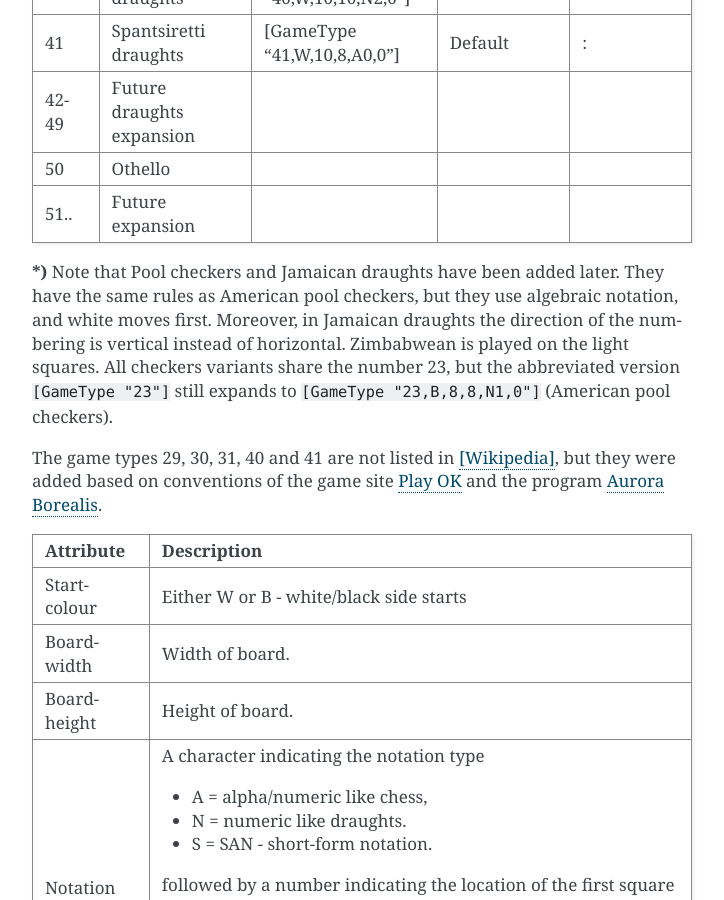
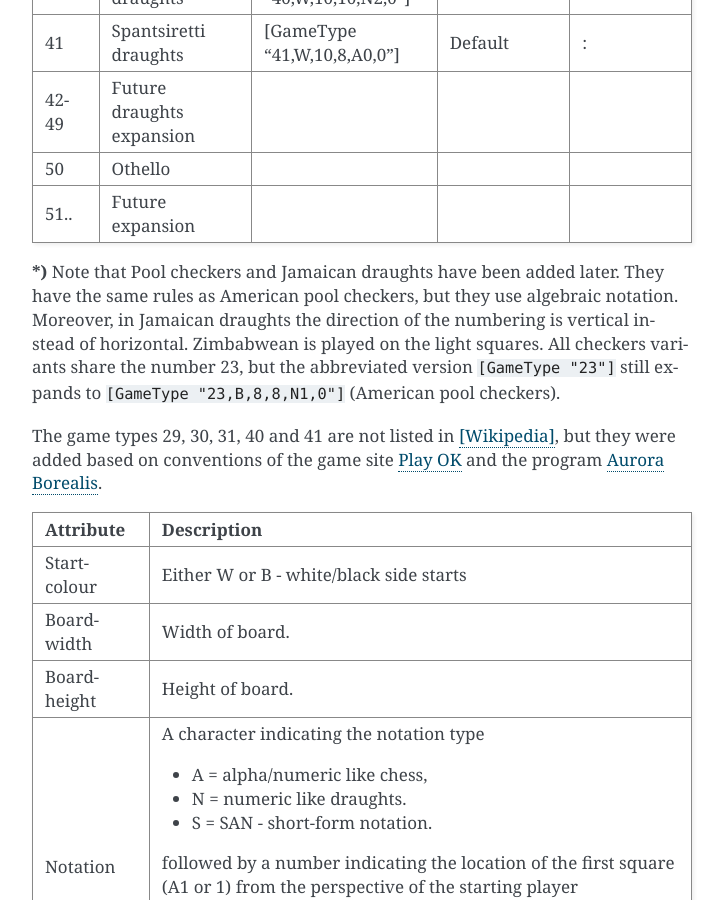
Before and after one commit to wiegerw/pdn, a Sphinx documentation site: the page built from doc/gametype.rst, in a window 1280 px wide and 900 px high, scrolled down 1611 px. Shown: the whole window, without its empty margins (388-1112 px from the left). Built offline with Sphinx 7.4.7, drawn with Linux system fonts in a browser that asks for light colours.

Commit message:
Removed an outdated comment about Jamaican draughts

```diff
--- a/doc/gametype.rst
+++ b/doc/gametype.rst
@@ -73,7 +73,7 @@ found at :download:`gametype.html <gametype.html>`.
 
 ***)** Note that Pool checkers and Jamaican draughts have
 been added later. They have the same rules as American pool checkers, but they use algebraic
-notation, and white moves first. Moreover, in Jamaican draughts the direction of the
+notation. Moreover, in Jamaican draughts the direction of the
 numbering is vertical instead of horizontal. Zimbabwean is played on the light squares.
 All checkers variants share the number 23, but the abbreviated version ``[GameType "23"]``
 still expands to ``[GameType "23,B,8,8,N1,0"]`` (American pool checkers).
```
